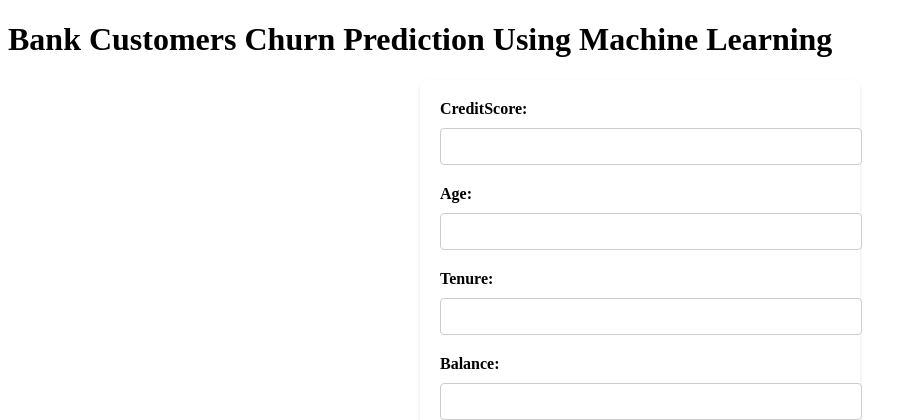
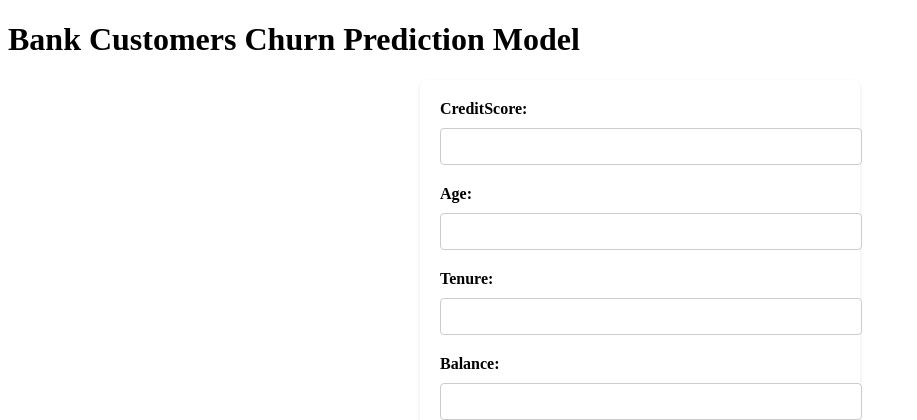
Before and after one commit to nguresam/churn-model, a Flask app: page / in a window 1280 px wide. Shown: the top 420 px of the page, without its empty margins (0-917 px from the left). Run offline with Flask 3, Linux system fonts and the light colour scheme; parts of the project's set-up code (start-up, migrations or seed data) failed here and were passed over.

Commit message:
Second Commit

```diff
--- a/templates/index.html
+++ b/templates/index.html
@@ -1,7 +1,7 @@
 <!DOCTYPE html>
 <html>
 <head>
-    <title>Bank Customers Churn Prediction Using Machine Learning</title>
+    <title>Bank Customers Churn Prediction Model</title>
     <style>
         /* Styles for the form and input fields */
         form {
@@ -46,7 +46,7 @@
     </style>
 </head>
 <body>
-    <h1>Bank Customers Churn Prediction Using Machine Learning</h1>
+    <h1>Bank Customers Churn Prediction Model</h1>
 
     <form action="/" method="POST">
         <label for="CreditScore">CreditScore:</label>
```
Also changed, not shown: 1 other file.
